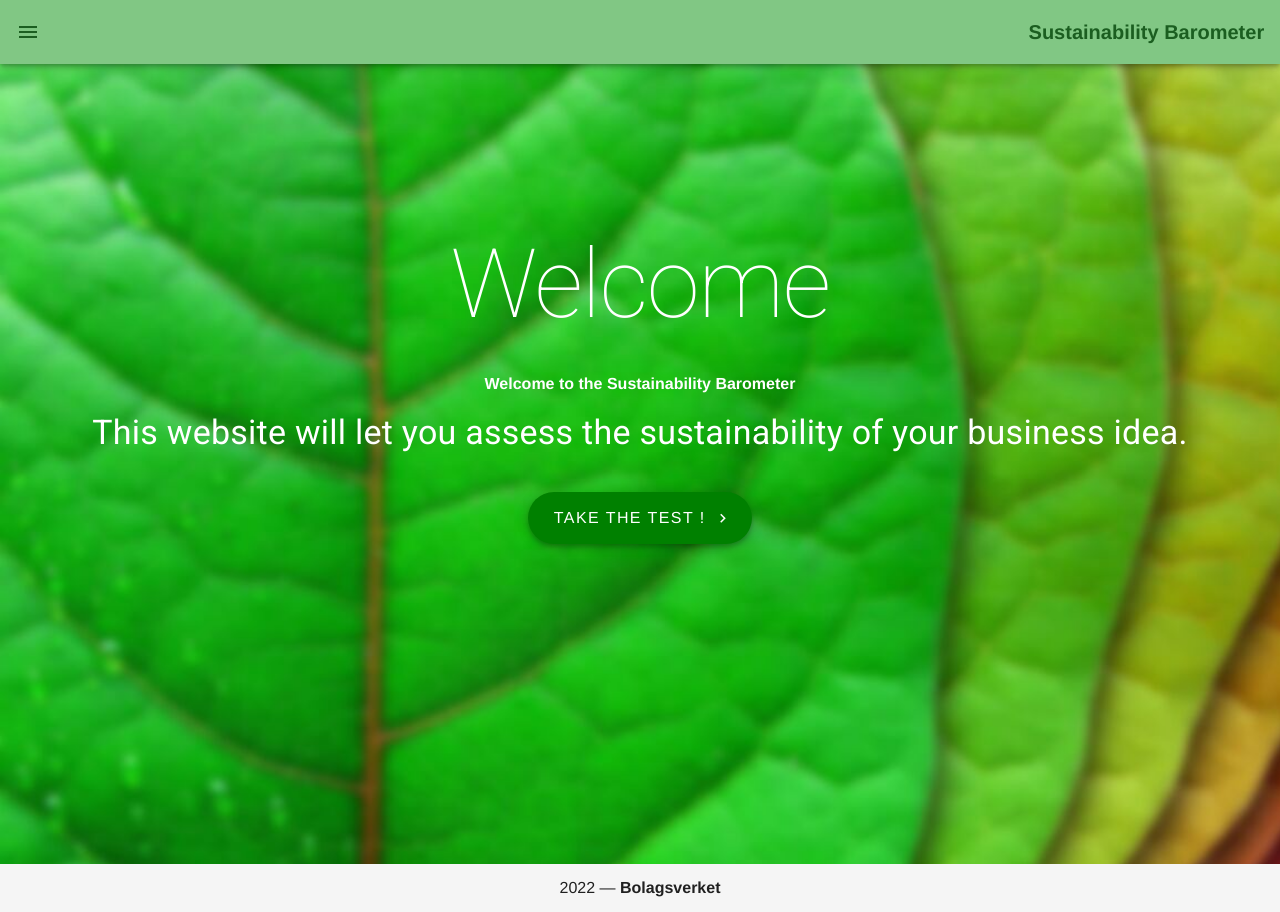
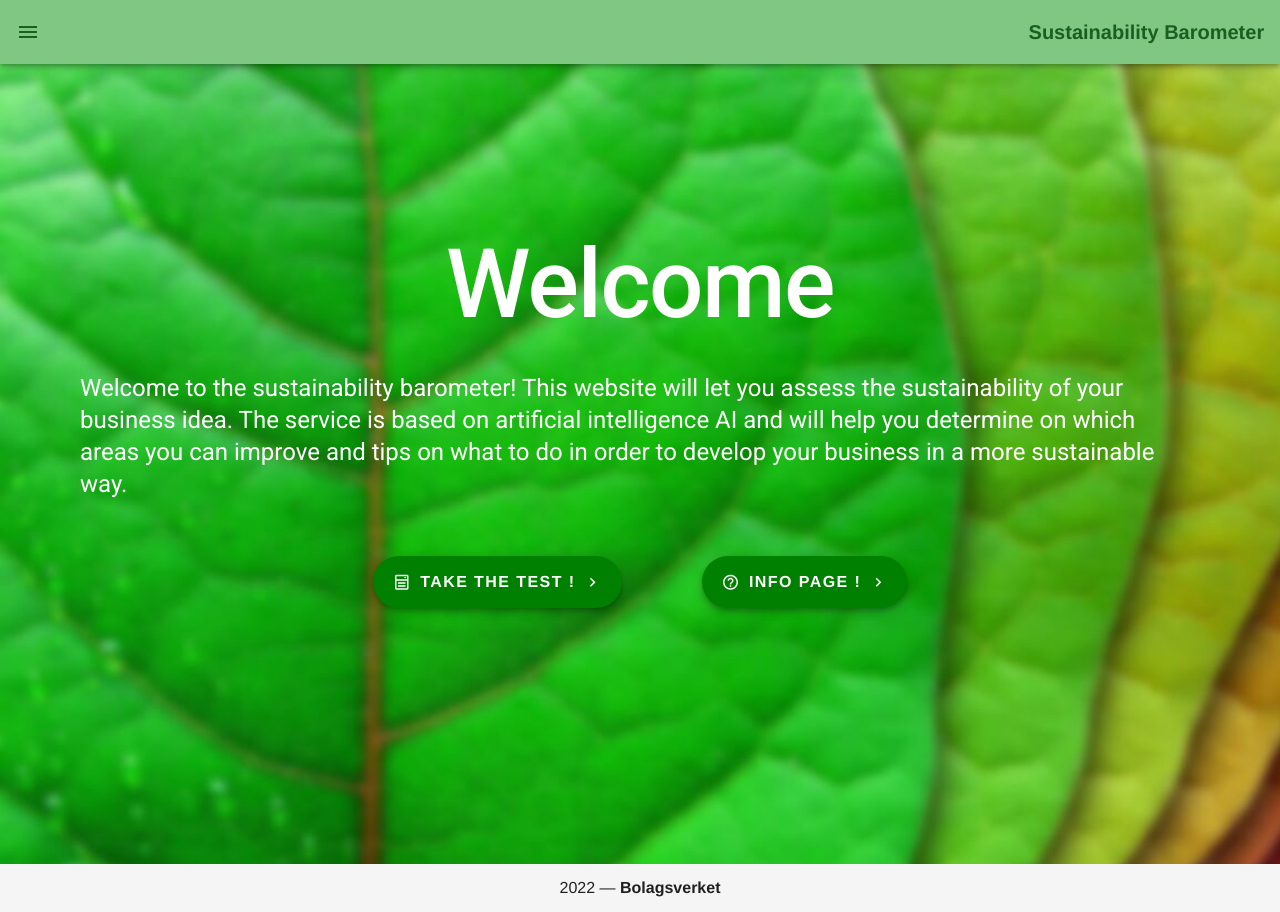
Before and after one commit to ClemLef/SIMS-bolagsverket, a Vue app in the folder Front-end/: page /results in a window 1280 px wide. Built offline with nearby package versions, Linux system fonts and the light colour scheme.

Commit message:
Some style changes to HomePage, new button to infoPage

```diff
--- a/Front-end/src/components/FormData.vue
+++ b/Front-end/src/components/FormData.vue
@@ -55,13 +55,13 @@
                                 <label v-if="hasQuestionInfo(question)">
                                     <!-- Help button with icon to show extra information about the question when hovered -->
                                     <v-flex md1>
-                                        <v-tooltip right max-width="25%" color="grey darken-3">
+                                        <v-tooltip right max-width="25%" color="grey lighten-3">
                                             <template v-slot:activator="{ on, attrs }">
                                                 <v-btn small icon class="ml-auto my-auto mr-3" v-bind="attrs" v-on="on">
                                                     <v-icon large> mdi-help-circle-outline </v-icon>
                                                 </v-btn>
                                             </template>
-                                            <span class="font-weight-bold"> {{question.info}} </span>
+                                            <span class="black--text"> {{question.info}} </span>
                                         </v-tooltip>
                                     </v-flex>
 
@@ -184,7 +184,7 @@ export default {
         },
 
         hasQuestionInfo(question) {
-            if (question.info == null) {
+            if (question.info.length == 0) {
                 return false;
             }
             else {
--- a/Front-end/src/views/FormPage.vue
+++ b/Front-end/src/views/FormPage.vue
@@ -77,7 +77,6 @@
       },
 
       // loads all sets of answers and categorize them.
-      // IMPROVE THIS CODE PLZ MATTIAS
       async loadAnswerSets(){
         const answerSets = await FormAPI.getAnswerSets();
         const allAnswerSets = answerSets.data;
--- a/Front-end/src/views/HomePage.vue
+++ b/Front-end/src/views/HomePage.vue
@@ -1,18 +1,37 @@
 <template>
     <v-img dark src="../assets/home_background_vertical_blur.jpg" height="100vh" class="pa-10">
+
+        <!-- <v-card color="rgb(255, 255, 255, 0.70)" width="70%">
+            <v-card-text class="text-center font-weight-bold">  -->
+
                 <v-row :align="center" justify="center" class="mt-10 pa-10">
-            <v-col class="text-center" cols="12">
-                <h1 class="text-h1 font-weight-thin my-10"> Welcome </h1>
-                <h4 class="subheading mb-4"> Welcome to the Sustainability Barometer </h4>
-                <h3 class="text-md-h4">This website will let you assess the sustainability of your business idea.</h3>
+                    <v-col cols="12">
+                        <h1 class="text-h1 font-weight-medium my-10"> Welcome </h1>
+                        <h4 class="text-h5 mb-4 text-left" width> Welcome to the sustainability barometer! This website will let you assess the sustainability of your business idea. The service is based on artificial intelligence AI and will help you determine on which areas you can improve and tips on what to do in order to develop your business in a more sustainable way. </h4>
                         <v-hover v-slot="{ hover }">
-                    <v-btn class="v-btn ma-10 pa-6 white--text " elevation="5" x-large rounded
-                        :style="{ 'background-color': hover ? '#81C784' : 'green' }" @click="redirect">Take the test !
+                            <v-btn class="v-btn ma-10 pa-6 white--text font-weight-bold" elevation="5" x-large rounded
+                            :style="{ 'background-color': hover ? '#81C784' : 'green' }" @click="redirectForm()">
+                                <v-icon left> mdi-form-select </v-icon>
+                                Take the test !
+                                <v-icon right> mdi-chevron-right </v-icon>
+                            </v-btn>
+                        </v-hover>
+                        <v-hover v-slot="{ hover }">
+                            <v-btn class="v-btn ma-10 pa-6 white--text font-weight-bold" elevation="5" x-large rounded
+                            :style="{ 'background-color': hover ? '#81C784' : 'green' }" @click="redirectInfoPage()">
+                                <v-icon left> mdi-help-circle-outline </v-icon>
+                                info page !
                                 <v-icon right>mdi-chevron-right</v-icon>
                             </v-btn>
                         </v-hover>
                     </v-col>
                 </v-row>
+
+
+
+            <!-- </v-card-text> -->
+        <!-- </v-card> -->
+
     </v-img>
 </template>
 
@@ -24,8 +43,11 @@ export default {
         loading: false,
     }),
     methods: {
-        redirect() {
+        redirectForm() {
             this.$router.push('/form')
+        },
+        redirectInfoPage() {
+            this.$router.push('/info')
         },
     },
 
```
Lines whose indentation alone changed are shown as unchanged.
